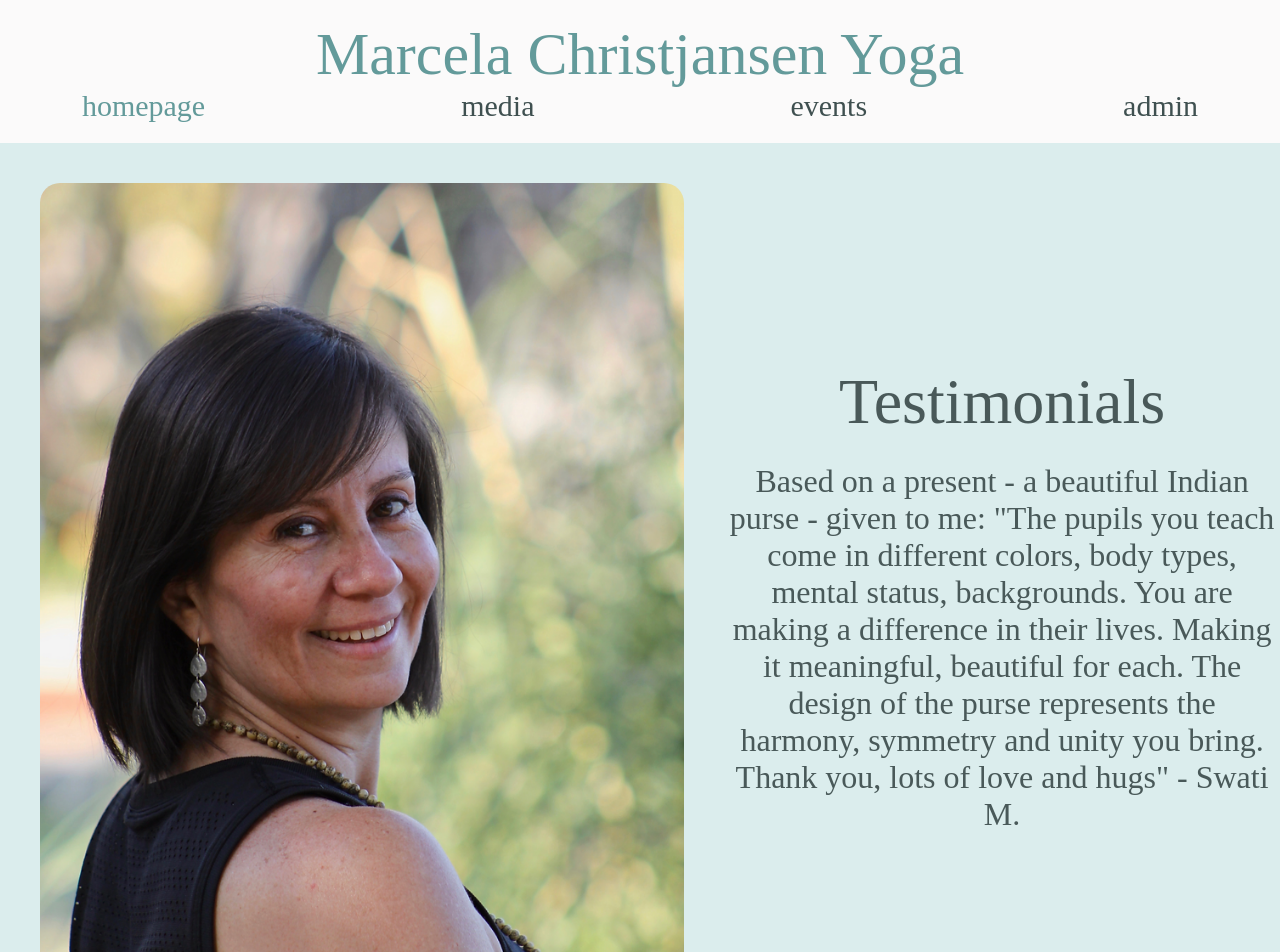
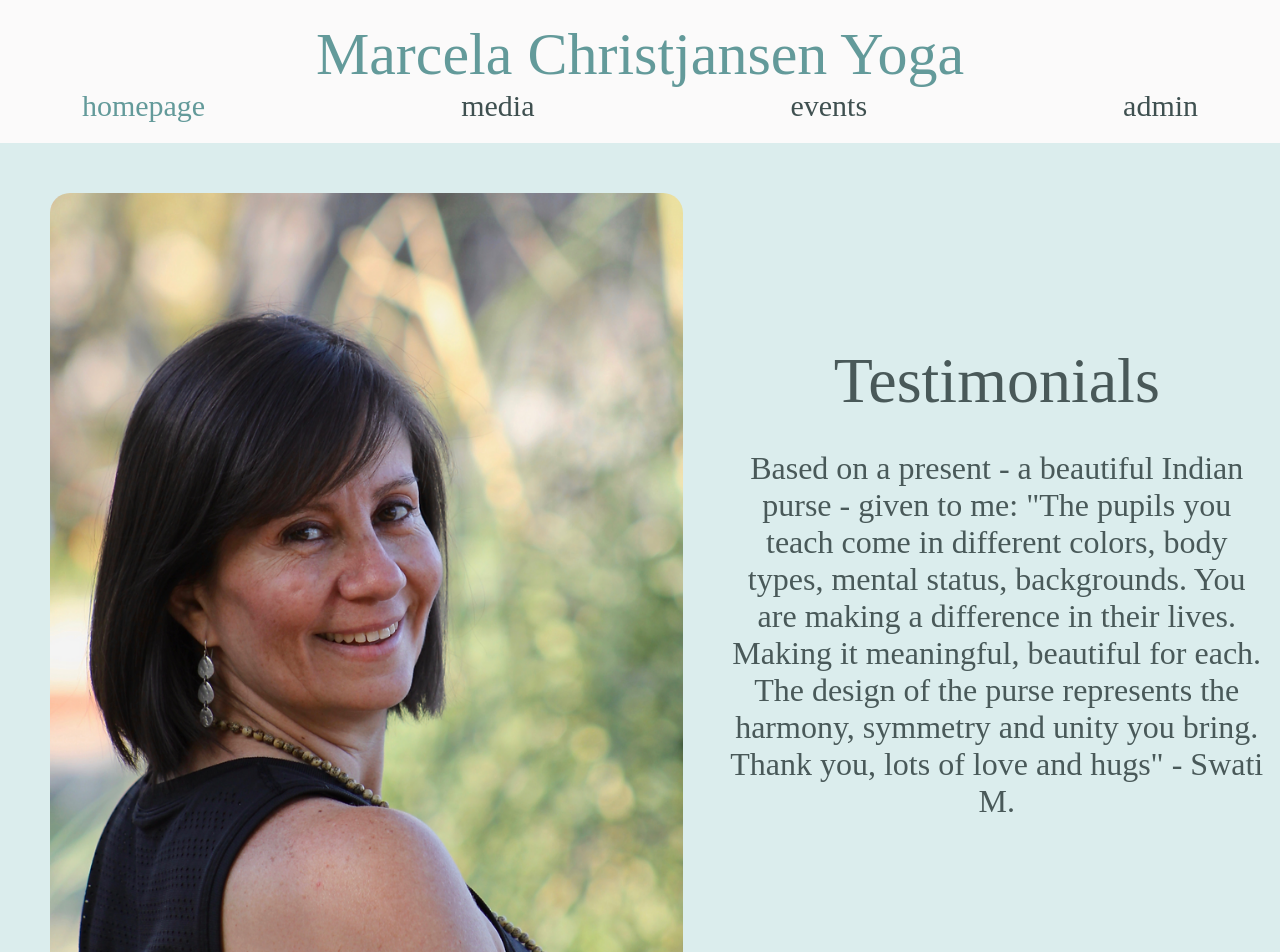
Before and after one commit to MaxusTheOne/Yoga-frontend, a React (Vite) app in the folder YogaFrontend/: page / in a window 1280 px wide. Shown: the top 952 px of the page. Built offline with nearby package versions, Linux system fonts and the light colour scheme; a web font is replaced by a local one.

Commit message:
css updates

```diff
--- a/YogaFrontend/src/homepage.css
+++ b/YogaFrontend/src/homepage.css
@@ -81,16 +81,18 @@ footer ul {
 /* Quote Changer */
 
 .grid-testimonials {
+    justify-content: space-evenly;
     color: rgba(73, 89, 89, 1);
     font-size: xx-large;
     display: flex;
     align-items: center;
+    padding: 10px;
 }
 
 .quote-container-title {
     font-weight: lighter;
     text-align: center;
-    height: 12vh;
+    height: 13vh;
 }
 
 .grid-item-testimonials {
@@ -104,7 +106,7 @@ footer ul {
 .quote-fade-in {
     font-weight: lighter;
     text-align: center;
-    height: 48vh;
+    height: 53vh;
 
     padding: 2px;
     max-width: 600px;
@@ -131,6 +133,7 @@ footer ul {
 }
 
 .aboutMe-grid {
+    justify-content: space-evenly;
     background-color: rgba(99, 154, 154, 1);
     color: rgba(219, 237, 237, 1);
     font-size: 40px;
@@ -149,6 +152,7 @@ footer ul {
 }
 
 .benefits-grid {
+    justify-content: space-evenly;
     color: rgba(63, 80, 80, 1);
     font-size: 40px;
     display: flex;
```
